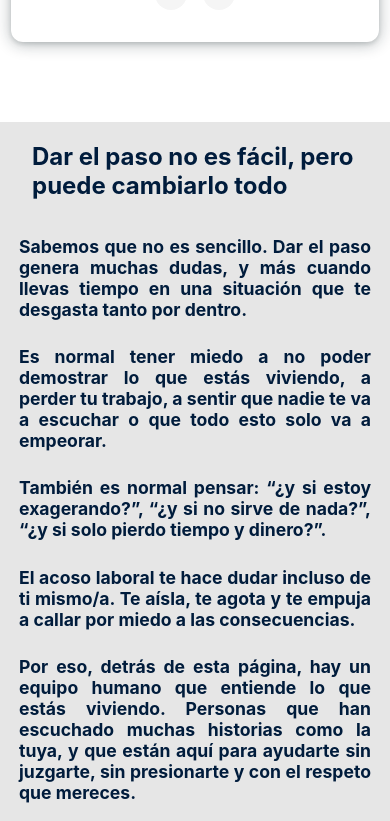
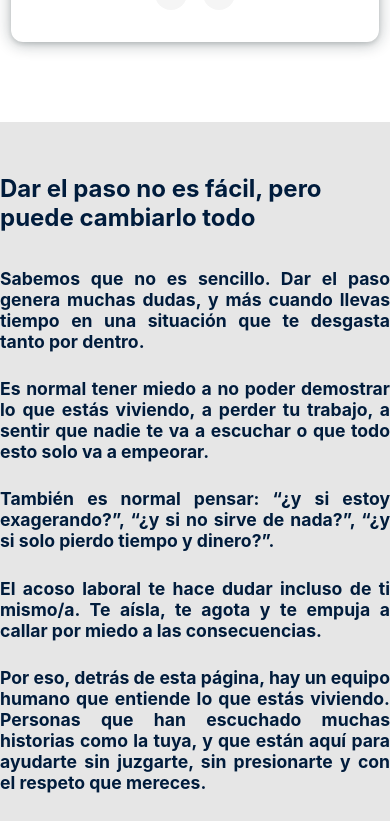
Before and after one commit to IvanOnGit/safe-work, a React (Vite) app: page / in a window 390 px wide. Shown: the part 5360-6181 px from the top of the page. Built offline with nearby package versions, Linux system fonts and the light colour scheme.

Commit message:
why us button responsiveness changed

```diff
--- a/src/components/WhyUs/styles.ts
+++ b/src/components/WhyUs/styles.ts
@@ -1,26 +1,29 @@
 import styled from 'styled-components';
 
 export const Container = styled.section`
-  height: 40rem;
+  height: auto;
+  min-height: 40rem;
   background-color: #E6E6E6;
   display: flex;
   align-items: center;
   justify-content: center;
   flex-direction: column;
   margin-top: 1rem;
+  padding: 2rem 0;
 
   @media (max-width: 768px) {
     background-color: #E6E6E6;
     top: 0;
     margin-top: 3rem;
-    padding-top: 0;
-    height: auto;
+    padding: 2rem 0 3rem 0;
   }
 `;
 
 export const TitleContainer = styled.div`
+  width: 100%;
+  max-width: 72rem;
   margin-bottom: 1rem;
-  margin-right: 36.5rem;
+  padding: 0 1rem;
   text-align: left;
 
   h1 {
@@ -30,15 +33,16 @@ export const TitleContainer = styled.div`
   }
 
   @media (max-width: 768px) {
-    margin-right: 1rem;
-    margin-left: 2rem;
+    padding: 0 2rem;
   }
 `;
 
 export const WhyUsContainer = styled.div`
   display: flex;
   gap: 2rem;
-  margin-bottom: 2rem;
+  width: 100%;
+  max-width: 72rem;
+  padding: 0 1rem;
 
   img {
     height: 31rem;
@@ -52,14 +56,14 @@ export const WhyUsContainer = styled.div`
       height: 20rem;
       width: 20rem;
       align-self: center;
-      margin-bottom: 3rem;
+      margin-bottom: 2rem;
       border-radius: 1rem;
     }
   }
 
   @media (max-width: 768px) {
     flex-direction: column-reverse;
-    margin-bottom: 5rem;
+    padding: 0 2rem;
   }
 `;
 
@@ -68,6 +72,8 @@ export const TextContainer = styled.div`
   flex-direction: column;
   gap: 1.65rem;
   width: 45rem;
+  max-width: 100%;
+  position: relative;
 
   p {
     font-family: 'Inter', sans-serif;
@@ -97,14 +103,14 @@ export const TextContainer = styled.div`
     cursor: pointer;
     width: 11rem;
     font-size: 0.9rem;
+    align-self: flex-start;
 
     @media (max-width: 768px) {
-      position: absolute;
-      margin-top: 68rem;
-      width: 20rem;
+      width: 100%;
       align-self: center;
       padding: 1rem;
       font-size: 1rem;
+      margin-top: 1rem;
     }
 
     &:hover {
@@ -114,8 +120,6 @@ export const TextContainer = styled.div`
   }
 
   @media (max-width: 768px) {
-    margin-left: 2rem;
-    margin-right: 2rem;
-    width: 22rem;
+    width: 100%;
   }
 `;
```
